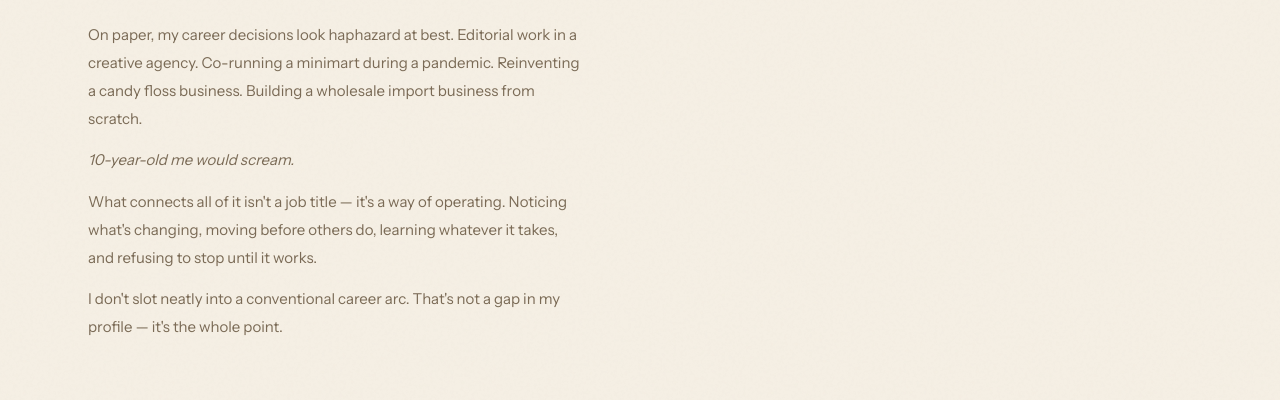
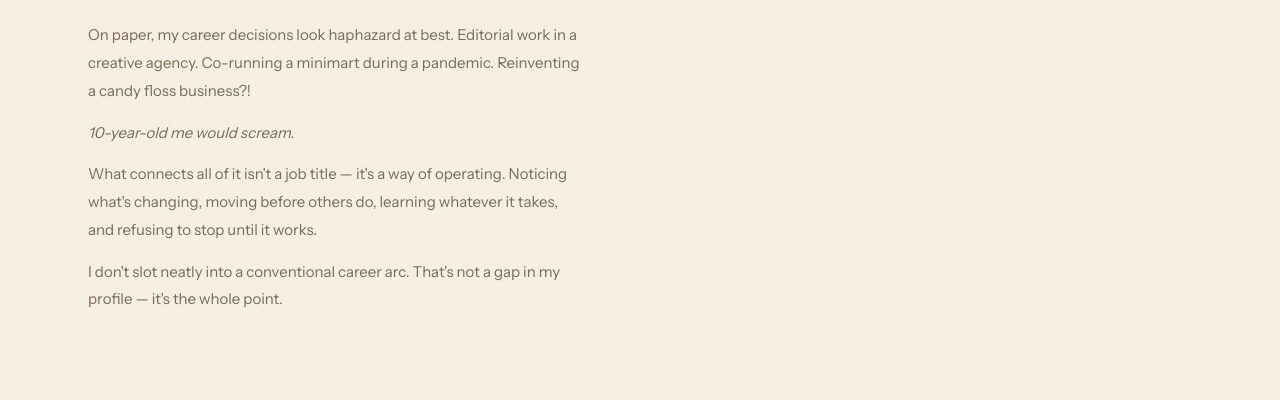
Before and after one commit to ang-nicole/portfolio, a plain HTML site: page index.html in a window 1280 px wide. Shown: the part 400-800 px from the top of the page. Drawn offline with nearby package versions, Linux system fonts and the light colour scheme; a web font is replaced by a local one.

Commit message:
Update index.html

```diff
--- a/index.html
+++ b/index.html
@@ -330,7 +330,7 @@
     <p class="hero-overline">The Short Version</p>
     <h2 class="hero-intro">Some people fit roles.<br>I <em>create</em> them.</h2>
     <div class="hero-body">
-      <p>On paper, my career decisions look haphazard at best. Editorial work in a creative agency. Co-running a minimart during a pandemic. Reinventing a candy floss business. Building a wholesale import business from scratch.</p>
+      <p>On paper, my career decisions look haphazard at best. Editorial work in a creative agency. Co-running a minimart during a pandemic. Reinventing a candy floss business?!</p>
       <p><em>10-year-old me would scream.</em></p>
       <p>What connects all of it isn't a job title — it's a way of operating. Noticing what's changing, moving before others do, learning whatever it takes, and refusing to stop until it works.</p>
       <p>I don't slot neatly into a conventional career arc. That's not a gap in my profile — it's the whole point.</p>
```
